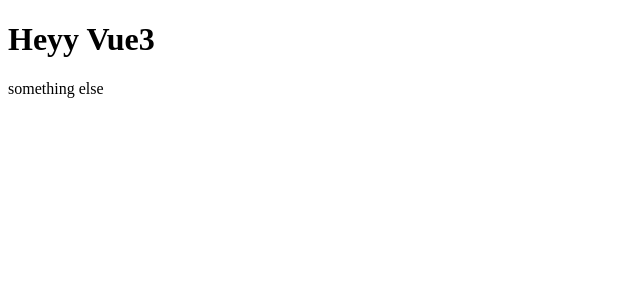
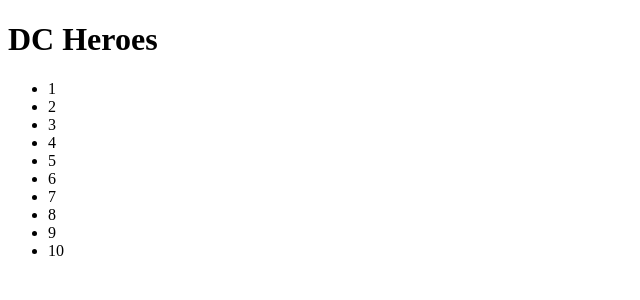
Before and after one commit to ks603/VuePractice, a Vue app in the folder vue3_practice/: page / in a window 1280 px wide. Shown: the top 300 px of the page, without its empty margins (0-640 px from the left). Built offline with nearby package versions, Linux system fonts and the light colour scheme.

Commit message:
For loop with Vue

```diff
--- a/vue3_practice/src/App.vue
+++ b/vue3_practice/src/App.vue
@@ -1,17 +1,17 @@
 <template>
-  <h1 v-if="isShowing" v-html="title"></h1>
-  <h3 v-else-if="isShowing === null">This is v-else-if</h3>
-  <h2 v-else>This is the v-else part</h2>
-  <p> something else </p>
+  <h1>DC Heroes</h1>
+  <ul>
+    <li v-for="num in 10" :key="num.id">{{num}}</li>
+  </ul>
 </template>
+
 
 <script>
 export default {
-  data(){
-    return {
-      title: "Heyy Vue3",
-      isShowing: true,
-    };
-  },
-};
+
+}
 </script>
+
+<style>
+
+</style>
```
